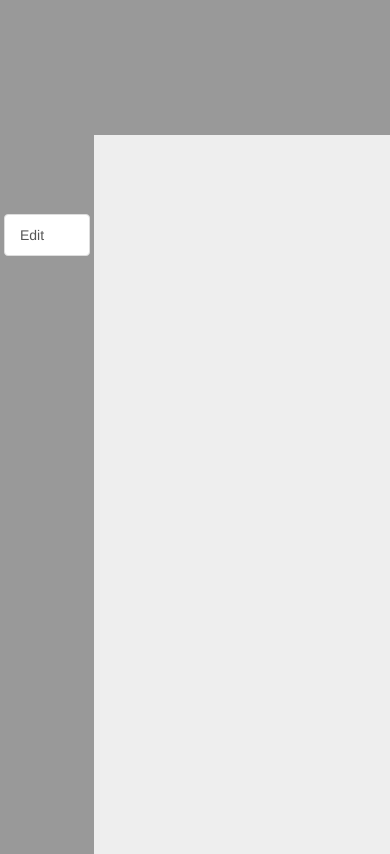
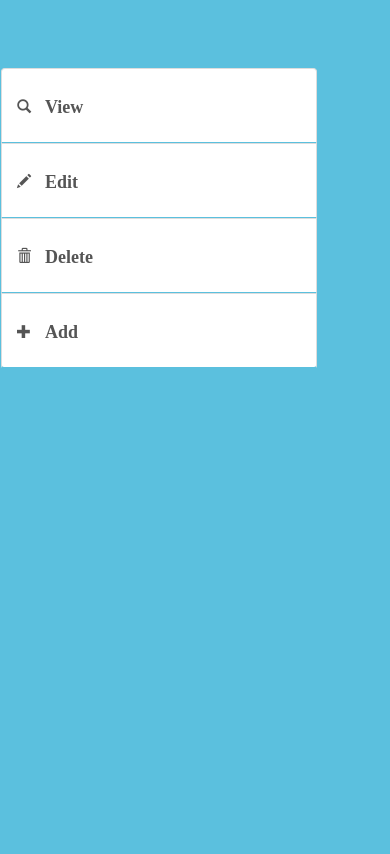
Before and after one commit to vipinsharma03/advanced, a plain HTML site: page www/index.html in a window 390 px wide. Drawn offline with Linux system fonts and the light colour scheme; some packages are replaced by stand-ins of ours.

Commit message:
new design updated

```diff
--- a/www/View/Home.html
+++ b/www/View/Home.html
@@ -1,15 +1,5 @@
-<div id="main">
-    <div id="home" class="nav">
-        <div id="menuitems" ng-controller="HomeContoller">
-            <div ng-repeat="item in menu">
-                <div class="list-group">
-                    <a  href="#" class="list-group-item">{{item.text}}</a>
-                </div>
-            </div>
-        </div>
-    </div>
-    <div id="topnav" class="topbar"></div>
-    <div id="content" >
 
-    </div>
+ <div class="list-group">
+  <a ng-repeat="item in menu" href="#" class="list-group-item">
+  <span class="glyphicon glyphicon-{{item.icon}}">  <span class="itemText">{{item.text}}</span></span></a>
 </div>
--- a/www/css/custom.css
+++ b/www/css/custom.css
@@ -1,4 +1,11 @@
 @import url("bootstrap.min.css");
+
+
+/*a.list-group-item.active, a.list-group-item.active:hover, a.list-group-item.active:focus
+{
+    width:318px;
+    right:23px;
+}
 
 
 .list-group
@@ -36,3 +43,46 @@
     font-size:20px;
     text-align:center;
 }
+*/
+
+.list-group
+{
+    width:316px;
+    margin-left:-19px;
+    margin-top:68px;
+    /*border-style:none;*/
+    border-bottom-style:none;
+    border-bottom:1px;
+    border-bottom-color:White;
+}
+
+.list-group-item
+{
+    padding-top:25px;
+    padding-bottom:25px;
+    border-bottom:2px;
+    border-style:solid;
+    border-bottom-color:#5bc0de;
+}
+.itemText
+{
+    font-weight:bolder;
+    font-size:large;
+}
+
+
+/* IPHONE 4 ONLY */
+@media screen
+and (device-width: 320px)
+and (device-height: 480px)
+and (orientation : landscape)
+{
+
+.itemText
+{
+    font-weight:bolder;
+    font-size:x-small;
+    background-color:Green;
+}
+
+}
--- a/www/index.html
+++ b/www/index.html
@@ -3,7 +3,9 @@
 <html  ng-app="sampleApp">
   <head>
   <meta charset="utf-8" />
-  <meta name="viewport" content="width=device-width, initial-scale=1.0">
+  <!--<meta name="viewport" content="width=device-width, initial-scale=1">-->
+
+  <meta name="viewport" content="width=device-width, height=device-height, initial-scale=1.0, maximum-scale=1.0,user-scalable=0, target-densityDpi=device-dpi" />
       <link href="css/bootstrap.css" rel="stylesheet" type="text/css" media="screen"/>
    <link href="css/custom.css" rel="stylesheet" type="text/css" />
       <link href="css/bootstrap-responsive.css" rel="stylesheet" type="text/css" />
@@ -19,9 +21,11 @@
     <title>sample</title>
   </head>
 
-  <body style="background-color:#eee">
+  <body style="background-color:#5bc0de">
 
-        <ng-view></ng-view>
+        <ng-view>
+        <div></div>
+        </ng-view>
 
 
 
--- a/www/js/app.js
+++ b/www/js/app.js
@@ -31,12 +31,24 @@ var sampleapp=angular.module('sampleApp', ['ngRoute'])
       $scope.menu = [];
       $scope.menu.push(
       {
-      text:'View'
+      text:'View',
+      icon:'search'
   })
   $scope.menu.push(
       {
-          text: 'Edit'
+          text: 'Edit',
+          icon: 'pencil'
+
       })
 
-
+      $scope.menu.push(
+      {
+          text: 'Delete',
+          icon: 'trash'
+      })
+      $scope.menu.push(
+      {
+          text: 'Add',
+          icon: 'plus'
+      })
   });
```
